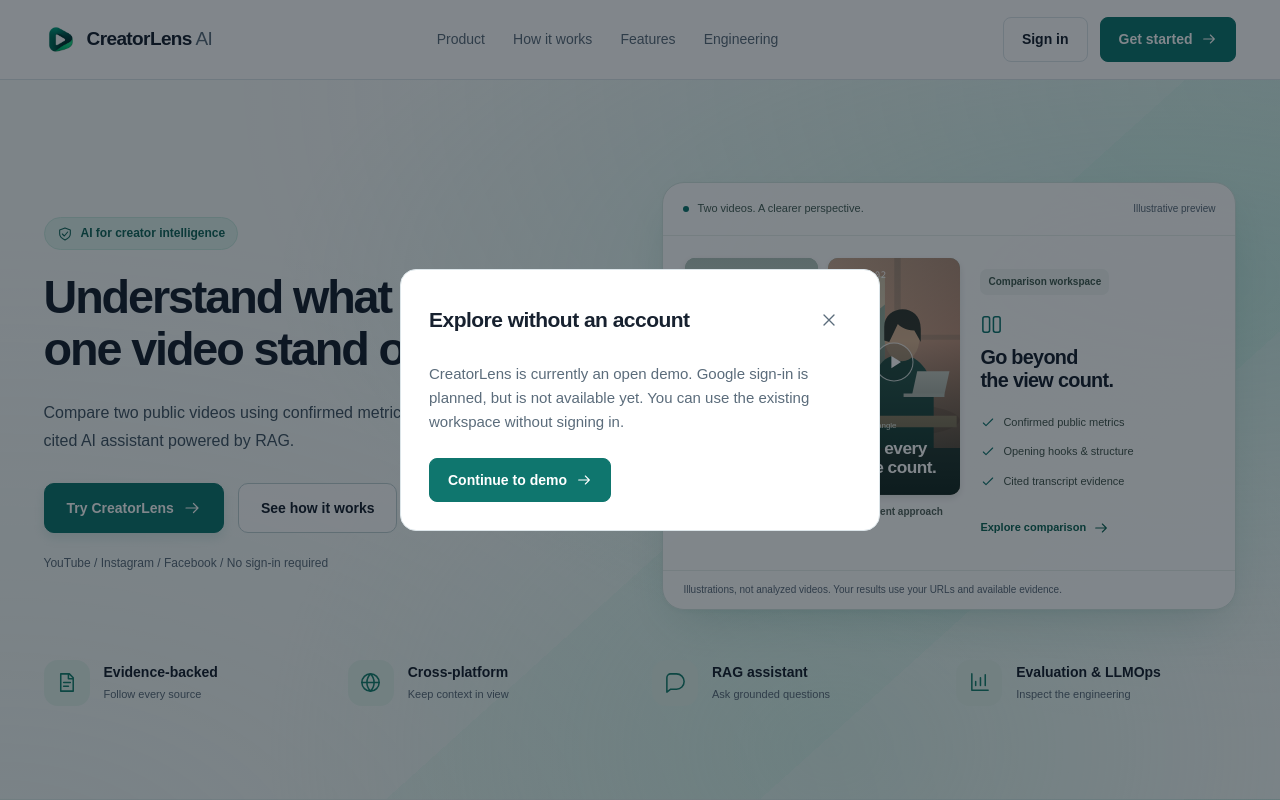
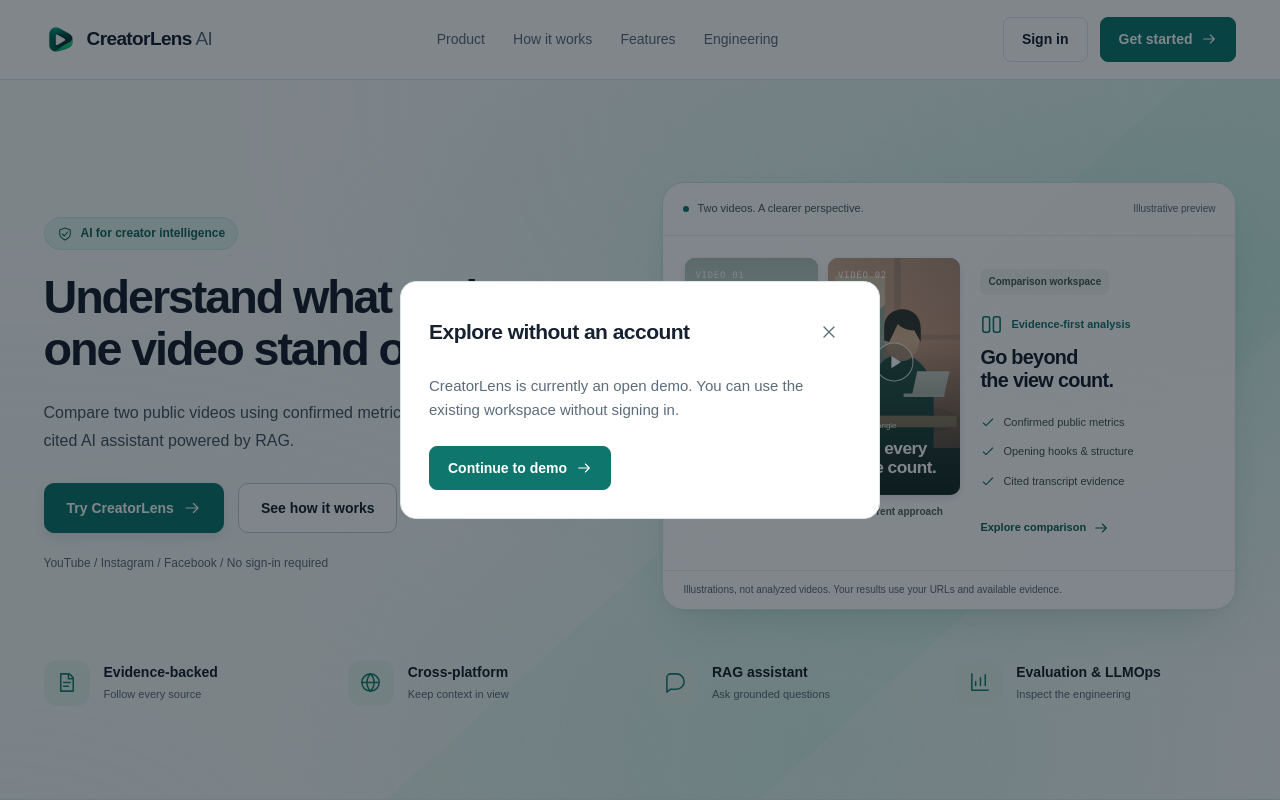
Before and after one commit to DiloJan-26/CreatorLens-AI, a Next.js app in the folder frontend/: page / in a window 1280 px wide. Both pictures are taken after a click on the button "Sign in". Shown: the top 800 px of the page. Built offline with nearby package versions, Linux system fonts and the light colour scheme; a web font is replaced by a local one.

Commit message:
UI : set adjustments

```diff
--- a/frontend/src/app/globals.css
+++ b/frontend/src/app/globals.css
@@ -1267,8 +1267,12 @@ details > summary::marker {
 }
 .preview-result-symbol {
   display: flex;
+  align-items: center;
+  gap: 8px;
   margin: 18px 0 10px;
   color: var(--accent);
+  font-size: 11px;
+  font-weight: 600;
 }
 .landing .preview-result h2 {
   font-size: clamp(18px, 1.55vw, 26px);
--- a/frontend/src/components/AppNavbar.tsx
+++ b/frontend/src/components/AppNavbar.tsx
@@ -189,9 +189,8 @@ export function AppNavbar({ children }: { children: ReactNode }) {
         title="Explore without an account"
       >
         <p className="muted">
-          CreatorLens is currently an open demo. Google sign-in is planned, but
-          is not available yet. You can use the existing workspace without
-          signing in.
+          CreatorLens is currently an open demo. You can use the existing
+          workspace without signing in.
         </p>
         <Link
           href="/analyze"
--- a/frontend/src/components/LandingComparisonPreview.tsx
+++ b/frontend/src/components/LandingComparisonPreview.tsx
@@ -53,6 +53,7 @@ export function LandingComparisonPreview() {
           <p className="preview-result-label">Comparison workspace</p>
           <span className="preview-result-symbol">
             <Icon name="compare" size={23} />
+            <span>Evidence-first analysis</span>
           </span>
           <h2>
             Go beyond
```
